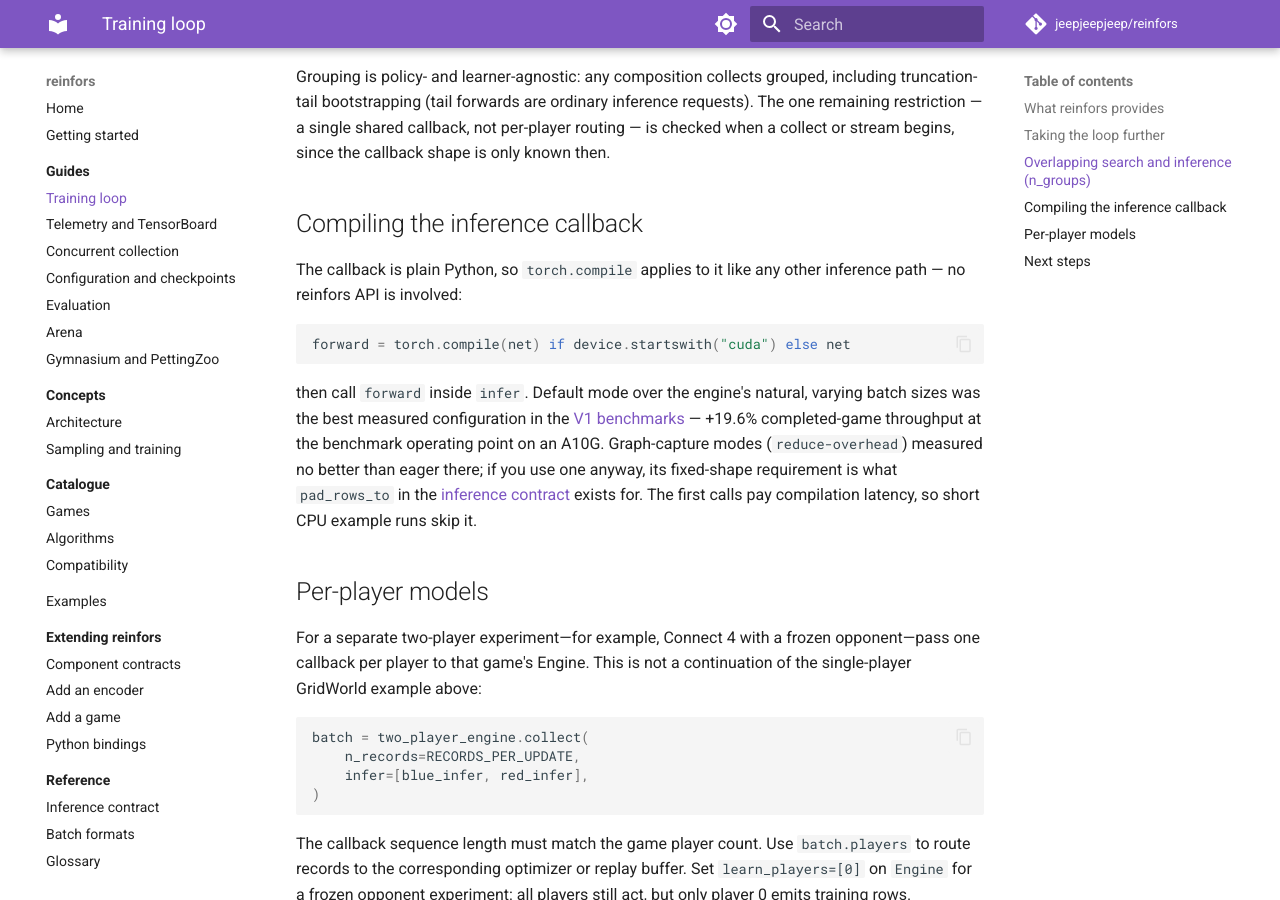
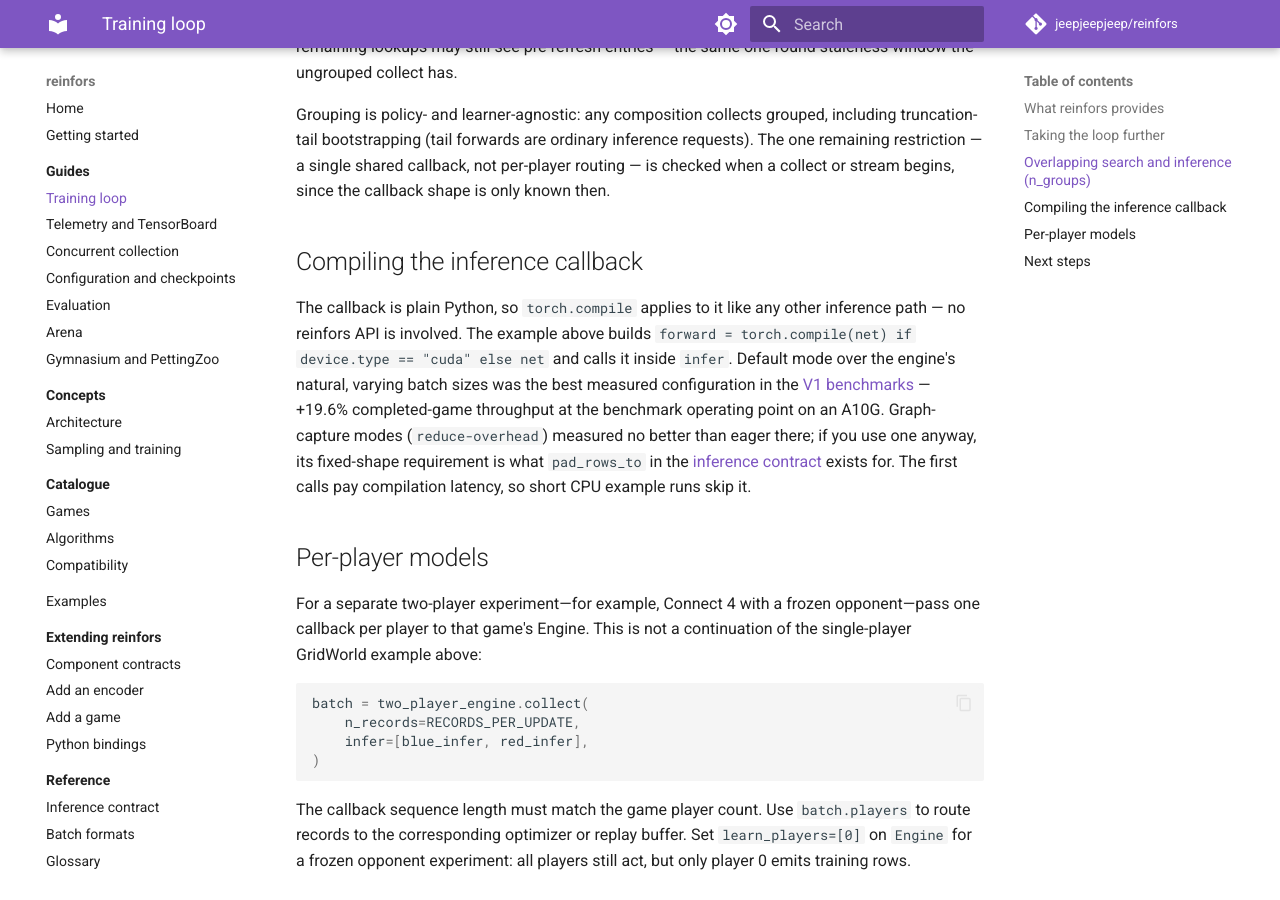
Before and after one commit to jeepjeepjeep/reinfors, an MkDocs documentation site: the page built from docs/guides/training.md, in a window 1280 px wide and 900 px high, scrolled down 4145 px. Built offline with MkDocs 1.6.1 and Material for MkDocs 9.7.7, drawn with Linux system fonts in a browser that asks for light colours; comment, search, counter and statistics services are not loaded; some of the changed text lies outside the part shown.

Commit message:
review: compiled path in the training guide's lead example

````diff
--- a/docs/guides/training.md
+++ b/docs/guides/training.md
@@ -64,6 +64,8 @@
 ).to(device)
 target_net = copy.deepcopy(net).eval()
 optimizer = torch.optim.Adam(net.parameters(), lr=1e-3)
+# Compiled default mode is the benchmarked best inference configuration on CUDA.
+forward = torch.compile(net) if device.type == "cuda" else net
 
 
 def infer(obs_batch: np.ndarray) -> np.ndarray:
@@ -200,13 +202,9 @@
 ## Compiling the inference callback
 
 The callback is plain Python, so `torch.compile` applies to it like any other inference
-path — no reinfors API is involved:
-
-```python
-forward = torch.compile(net) if device.startswith("cuda") else net
-```
-
-then call `forward` inside `infer`. Default mode over the engine's natural, varying batch
+path — no reinfors API is involved. The example above builds
+`forward = torch.compile(net) if device.type == "cuda" else net` and calls it inside
+`infer`. Default mode over the engine's natural, varying batch
 sizes was the best measured configuration in the
 [V1 benchmarks](https://github.com/jeepjeepjeep/reinfors-benchmarks) — +19.6%
 completed-game throughput at the benchmark operating point on an A10G. Graph-capture
````
Also changed, not shown: other parts of docs/guides/training.md (+1 -1 lines), 1 other file.
